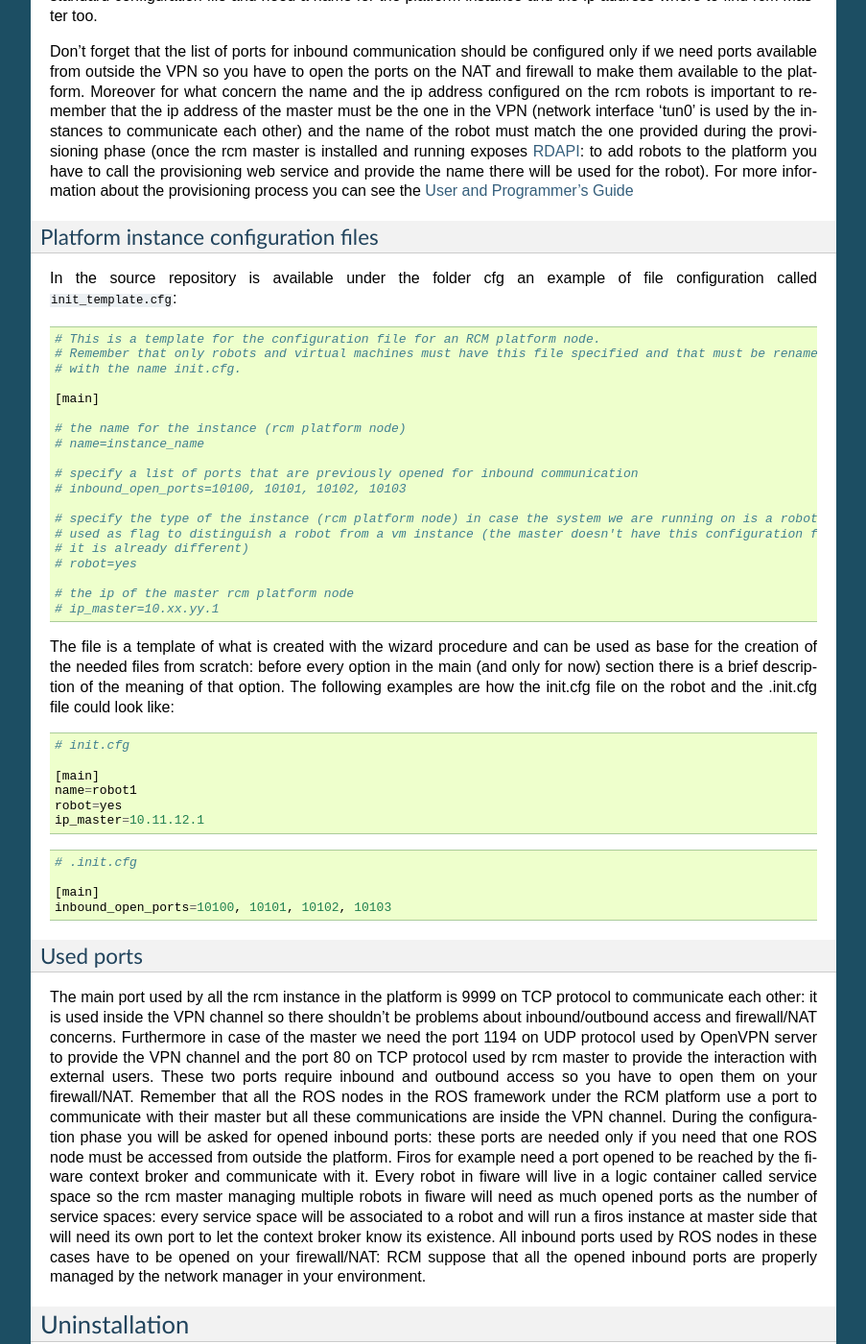
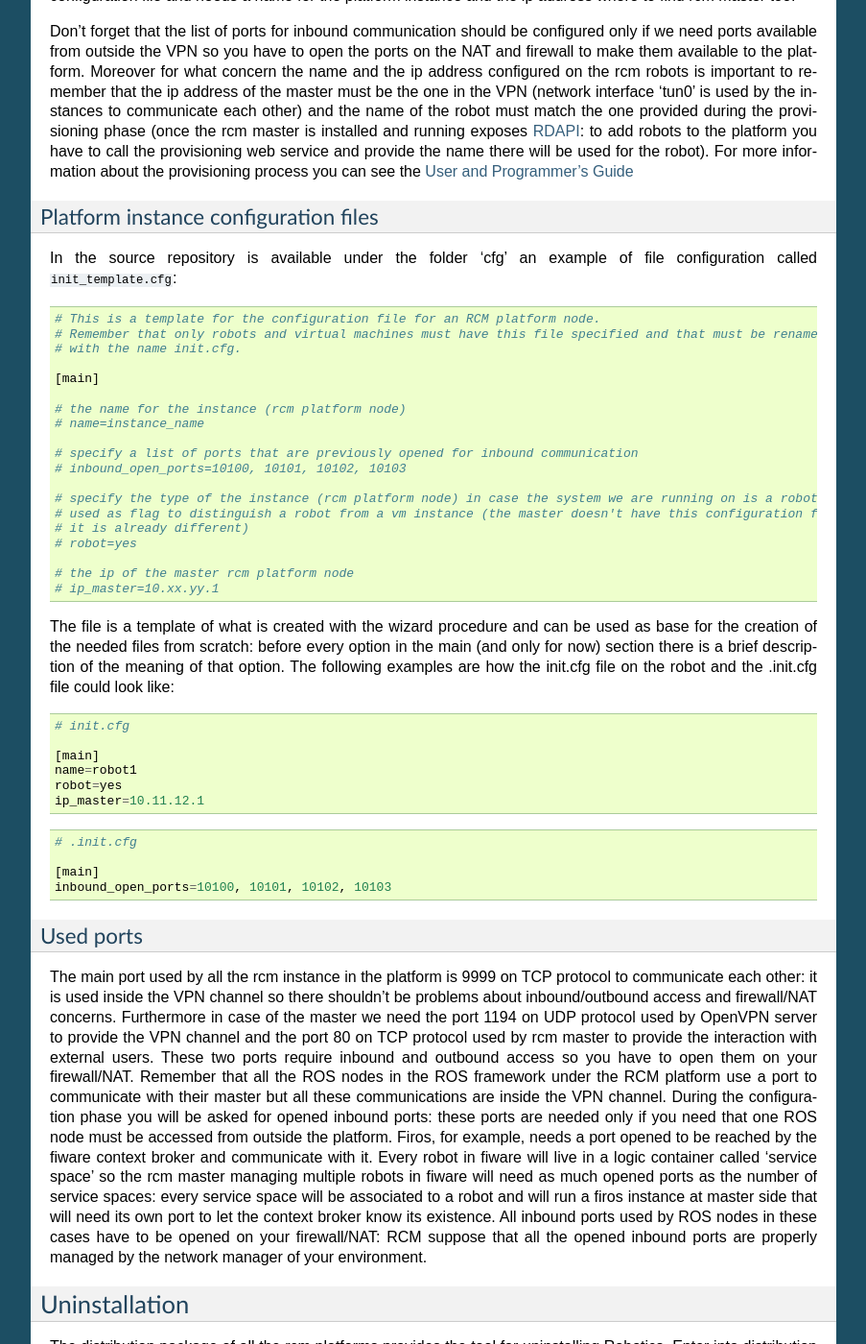
Before and after one commit to FIWARE-RoboticsGE/Robotics, a Sphinx documentation site: the page built from docs/i_and_a_guide.rst, in a window 1280 px wide and 1400 px high, scrolled down 5032 px. Shown: the whole window at 96% size, without its empty margins (198-1101 px from the left). Built offline with Sphinx 7.4.7, drawn with Linux system fonts in a browser that asks for light colours; some of the changed text lies outside the part shown.

Commit message:
Update i_and_a_guide.rst

```diff
--- a/docs/i_and_a_guide.rst
+++ b/docs/i_and_a_guide.rst
@@ -250,7 +250,7 @@
 permission so after the first steps it will be asked you the sudo password.
 The installer provides a step by step configuration process and can be
 used as a wizard to perform changes in the RCM configuration files. At the
-end of the process it will ask if it has to start the rcm daemon. You can
+end of the process it will ask if it has to start the 'rcm daemon'. You can
 also change directly the available configuration files or create them
 from scratch.
 If you don't let the installer start the rcm daemon or you have manually
@@ -321,7 +321,7 @@
 		rcmp_service_command.py
 		rcmp_wd.py
 
-	  In case of rcm robot rcmp_ext_connector.py and rcmp_robotics_data.py
+	  In case of rcm robot, rcmp_ext_connector.py and rcmp_robotics_data.py
 	  are not available because they are used only by rcm master
 
 	- ``/opt/rcm-platform/`` this folder is created in the opt folder
@@ -350,11 +350,11 @@
 
 As said before we have two kinds of agents in the platform so different questions
 are proposed in the two cases.
-Rcm master doesn't have the standard configuration file init.cfg but uses an
-hidden file .init.cfg that looks the same but with only the list of the ports
+Rcm master doesn't have the standard configuration file init.cfg but uses a
+hidden file .init.cfg that looks the same but with only the list of ports
 opened for inbound communication; this instance directly controls the robotics
 data so further creates and uses the sqlite database file named robotics_data.db.
-Rcm robot uses the standard configuration file and need a name for the platform
+Rcm robot uses the standard configuration file and needs a name for the platform
 instance and the ip address where to find rcm master too.
 
 Don't forget that the list of ports for inbound communication should be configured
@@ -373,7 +373,7 @@
 Platform instance configuration files
 =====================================
 
-In the source repository is available under the folder cfg an example of file
+In the source repository is available under the folder 'cfg' an example of file
 configuration called ``init_template.cfg``:
 
 ::
@@ -438,16 +438,16 @@
 use a port to communicate with their master but all these communications are
 inside the VPN channel. During the configuration phase you will be asked for
 opened inbound ports: these ports are needed only if you need that one ROS
-node must be accessed from outside the platform. Firos for example need a
+node must be accessed from outside the platform. Firos, for example, needs a
 port opened to be reached by the fiware context broker and communicate with it.
-Every robot in fiware will live in a logic container called service space so
+Every robot in fiware will live in a logic container called 'service space' so
 the rcm master managing multiple robots in fiware will need as much opened
 ports as the number of service spaces: every service space will be associated
 to a robot and will run a firos instance at master side that will need its
 own port to let the context broker know its existence.
 All inbound ports used by ROS nodes in these cases have to be opened on your
 firewall/NAT: RCM suppose that all the opened inbound ports are properly
-managed by the network manager in your environment.
+managed by the network manager of your environment.
 
 --------------
 Uninstallation
```
Also changed, not shown: other parts of docs/i_and_a_guide.rst (+11 -11 lines).
